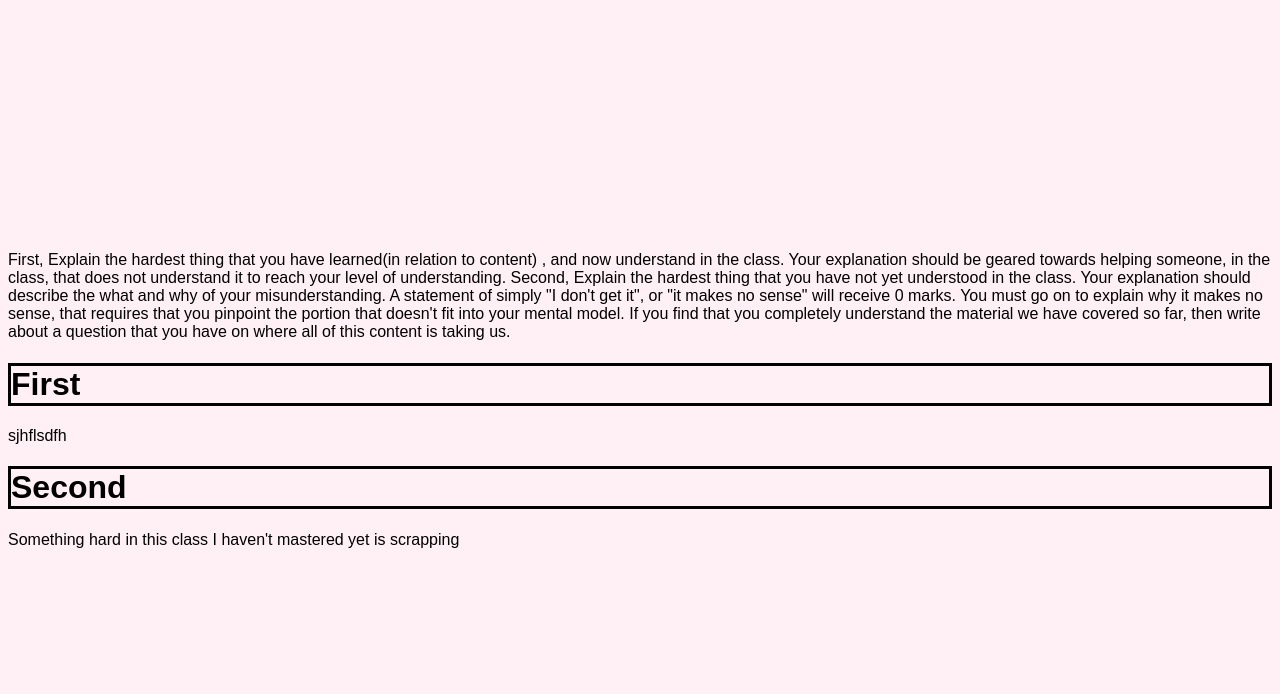
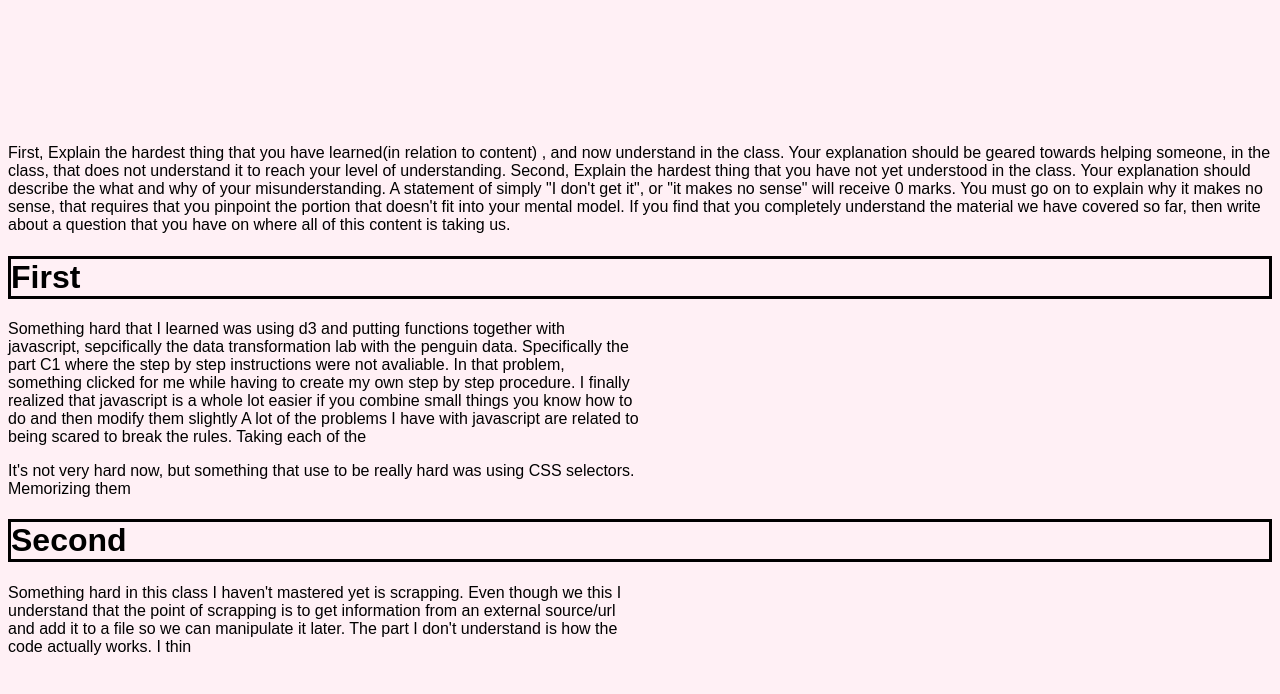
Before and after one commit to abbyhegarty/reflection, a plain HTML site: page index.html in a window 1280 px wide. Drawn offline with Linux system fonts and the light colour scheme.

Commit message:
Update index.html

```diff
--- a/index.html
+++ b/index.html
@@ -34,11 +34,19 @@ Second, Explain the hardest thing that you have not yet understood in the class.
 
 
 <h1> First </h1>
-<p> sjhflsdfh </p>
+<p> Something hard that I learned was using d3 and putting functions together with javascript, sepcifically the data transformation lab with the penguin data. Specifically the part C1 where the step by step instructions were not avaliable. In that problem, something clicked for me while having to create my own step by step procedure. I finally realized that javascript is a whole lot easier if you combine small things you know how to do and then modify them slightly
+
+  A lot of the problems I have with javascript are related to being scared to break the rules.
+  Taking each of the    </p>
+
+ <p> It's not very hard now, but something that use to be really hard was using CSS selectors. Memorizing them
+  </p>
 
 <h1> Second </h1>
 <p>
-Something hard in this class I haven't mastered yet is scrapping
+Something hard in this class I haven't mastered yet is scrapping. Even though we this
+
+I understand that the point of scrapping is to get information from an external source/url and add it to a file so we can manipulate it later. The part I don't understand is how the code actually works. I thin
 
 </p>
 
```
